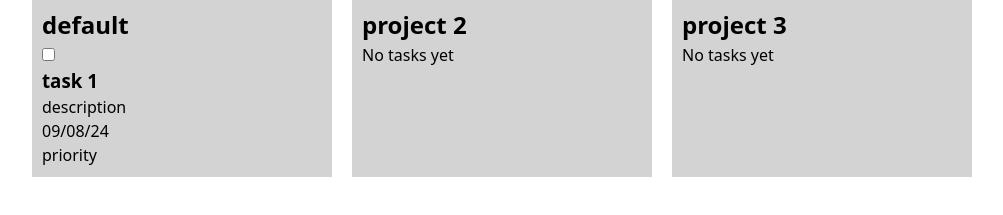
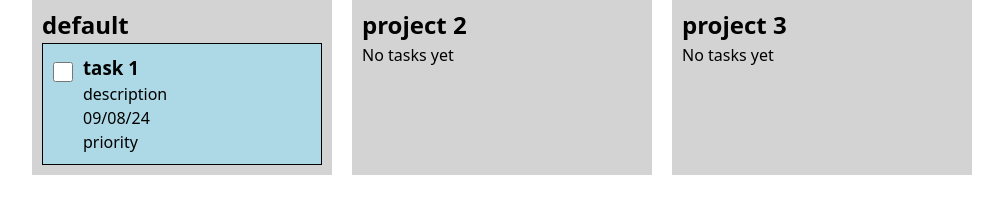
Before and after one commit to cyxlan/todo-list, a website built with webpack: page src/index.html in a window 1280 px wide. Shown: the part 111-326 px from the top of the page, without its empty margins (8-1011 px from the left). Built offline with nearby package versions, Linux system fonts and the light colour scheme.

Commit message:
Style todo

```diff
--- a/src/css/index.css
+++ b/src/css/index.css
@@ -19,3 +19,19 @@ h1 {
   padding: 10px;
   min-width: 300px;
 }
+
+.todo {
+  background-color: lightblue;
+  border: 1px solid black;
+  padding: 10px;
+  display: grid;
+  grid-template-columns: 20px auto;
+  gap: 10px;
+  align-items: start;
+
+  input[type="checkbox"] {
+    height: 20px;
+    width: 20px;
+    margin-top: 0.5rem;
+  }
+}
```
